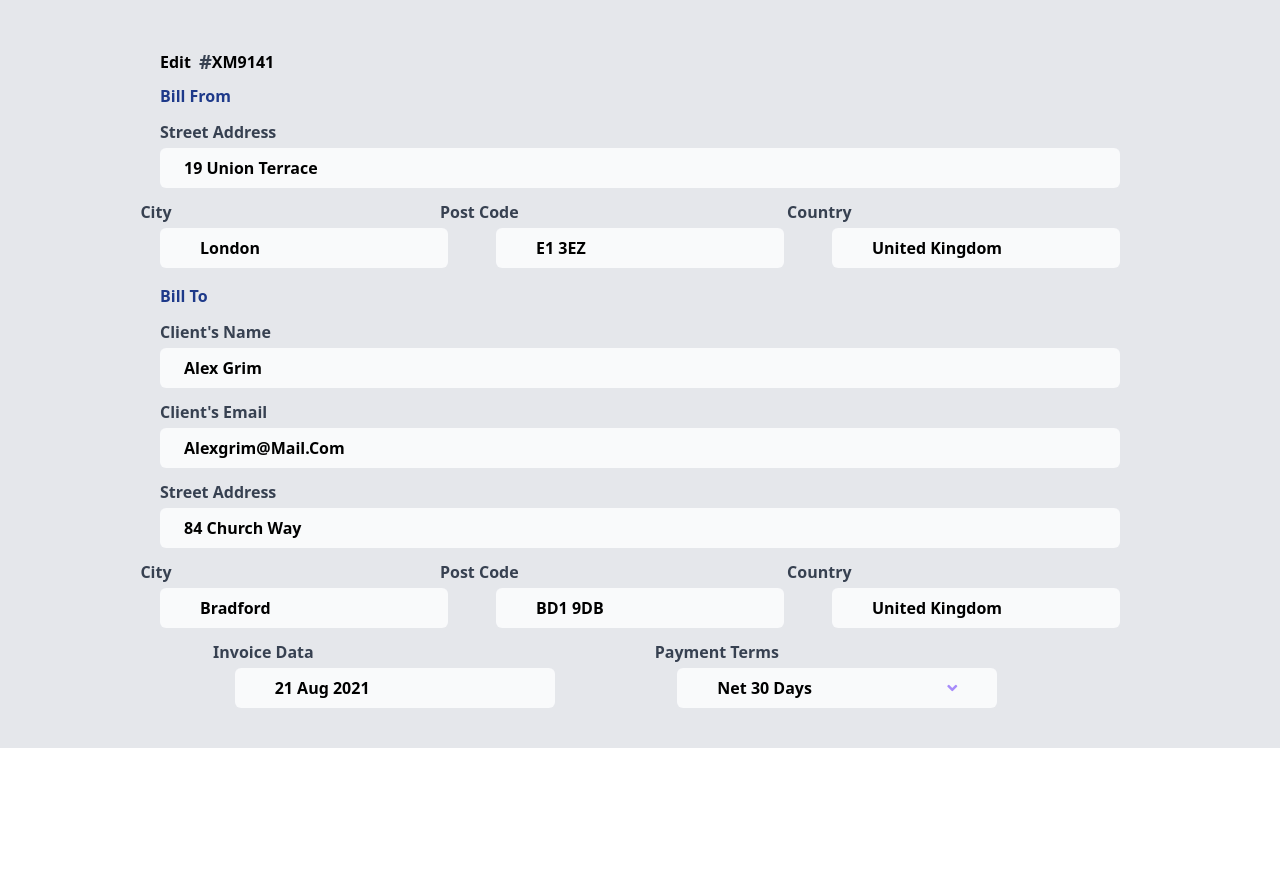
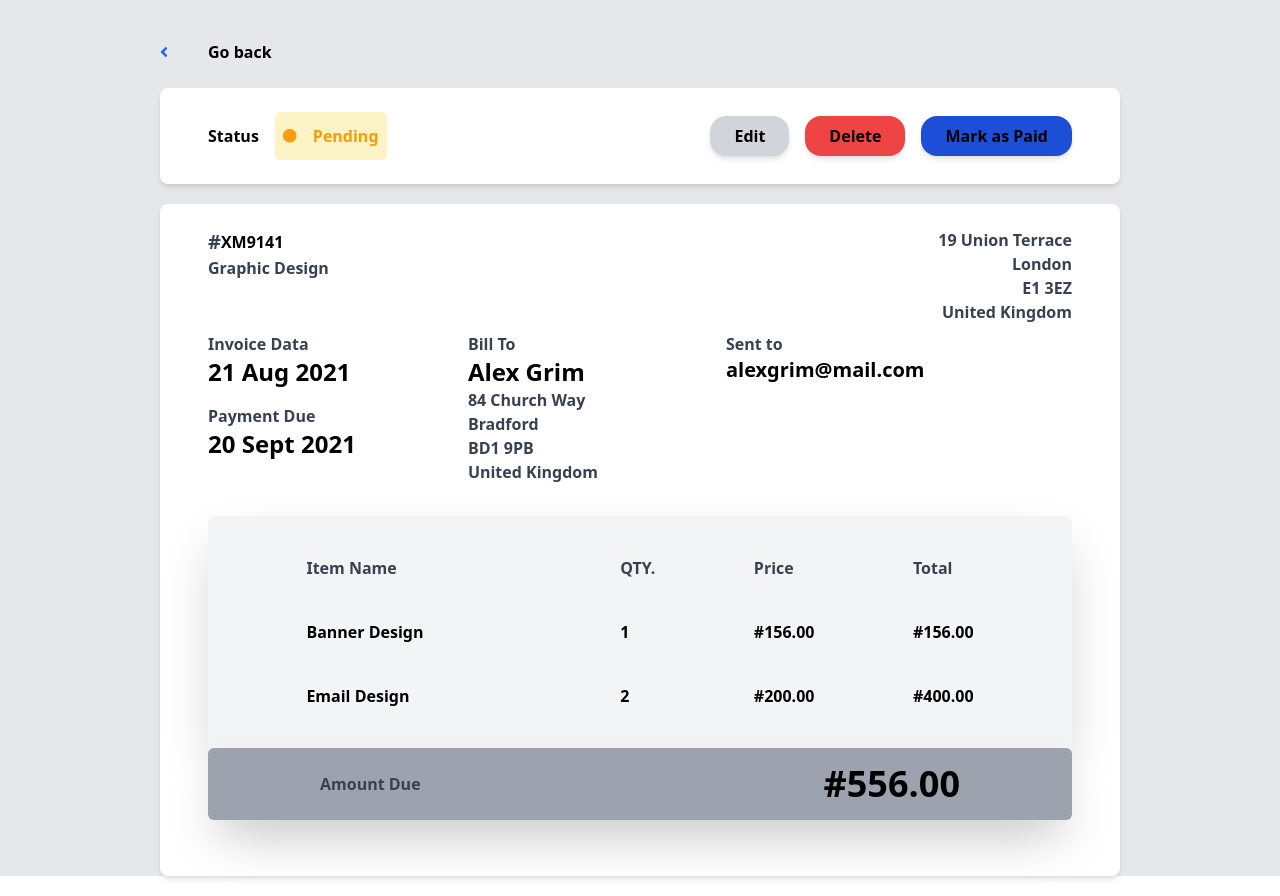
Before and after one commit to ayomideEnoch/invoice-app, a Vue app: page / in a window 1280 px wide. Before the commit the page ends 800 px from the top, so only its background shows below. Built offline with nearby package versions, Linux system fonts and the light colour scheme.

Commit message:
Iteration...

```diff
--- a/src/App.vue
+++ b/src/App.vue
@@ -1,75 +1,112 @@
 <template>
-  <section class="w-full h-full bg-gray-200 px-40 py-10">
-    <div class="flex font-bold items-center py-2">
-      <p class="capitalize">edit</p>
-      <p class="text-xl text-gray-700 ml-2">#</p>
-      <p>XM9141</p>
-    </div>
-    <div class="capitalize text-blue-900 font-bold">bill from</div>
-    <div class="font-bold capitalize">
-      <p class="text-gray-700 mt-3 mb-1">street address</p>
-      <div class="bg-gray-50 py-2 px-6 rounded-md shadow-4xl">19 union terrace</div>
-    </div>
-    <div class="font-bold capitalize flex justify-evenly -ml-72">
-      <p class="text-gray-700 mt-3 mb-1">city</p>
-      <p class="text-gray-700 mt-3 mb-1">post code</p>
-      <p class="text-gray-700 mt-3 mb-1">country</p>
-    </div>
-    <div class="font-bold flex justify-evenly">
-      <p class="capitalize bg-gray-50 py-2 px-10 w-80 rounded-md shadow-4xl">london</p>
-      <p class="uppercase bg-gray-50 py-2 px-10 w-80 rounded-md shadow-4xl mx-12">
-        e1 3ez
-      </p>
-      <p class="capitalize bg-gray-50 py-2 px-10 w-80 rounded-md shadow-4xl">
-        united kingdom
-      </p>
-    </div>
-    <div class="capitalize text-blue-900 font-bold mt-4">bill to</div>
-    <div class="font-bold capitalize">
-      <p class="text-gray-700 mt-3 mb-1">client's name</p>
-      <div class="bg-gray-50 py-2 px-6 rounded-md shadow-4xl">alex grim</div>
-    </div>
-    <div class="font-bold capitalize">
-      <p class="text-gray-700 mt-3 mb-1">client's email</p>
-      <div class="bg-gray-50 py-2 px-6 rounded-md shadow-4xl">alexgrim@mail.com</div>
-      <div class="font-bold capitalize">
-        <p class="text-gray-700 mt-3 mb-1">street address</p>
-        <div class="bg-gray-50 py-2 px-6 rounded-md shadow-4xl">84 church way</div>
-      </div>
-      <div class="font-bold capitalize flex justify-evenly -ml-72">
-        <p class="text-gray-700 mt-3 mb-1">city</p>
-        <p class="text-gray-700 mt-3 mb-1">post code</p>
-        <p class="text-gray-700 mt-3 mb-1">country</p>
-      </div>
-      <div class="font-bold flex justify-evenly">
-        <p class="capitalize bg-gray-50 py-2 px-10 w-80 rounded-md shadow-4xl">
-          bradford
-        </p>
-        <p class="uppercase bg-gray-50 py-2 px-10 w-80 rounded-md shadow-4xl mx-12">
-          bd1 9db
-        </p>
-        <p class="capitalize bg-gray-50 py-2 px-10 w-80 rounded-md shadow-4xl">
-          united kingdom
-        </p>
-      </div>
-
-      <div class="font-bold capitalize flex justify-evenly -ml-72">
-        <p class="text-gray-700 mt-3 mb-1">invoice data</p>
-        <p class="text-gray-700 mt-3 mb-1">payment terms</p>
-      </div>
-      <div class="font-bold flex justify-evenly">
-        <p class="capitalize bg-gray-50 py-2 px-10 w-80 rounded-md shadow-4xl">
-          21 aug 2021
-        </p>
-        <div
-          class="flex justify-between items-center capitalize bg-gray-50 py-2 px-10 w-80 rounded-md shadow-4xl mx-12"
-        >
-          <p class="">net 30 days</p>
-          <i class="fas fa-angle-down cursor-pointer text-purple-400 font-bold"></i>
+  <div class="w-full h-full bg-gray-200 px-40 pt-10">
+    <section class="">
+      <button class="flex justify-start items-center mb-6 font-bold">
+        <i class="fa fa-angle-left mr-10 text-blue-600"></i>
+        <p>Go back</p>
+      </button>
+      <div
+        class="flex justify-between items-center font-bold bg-white shadow-md p-2 pl-12 pr-12 px-5 py-4 rounded-lg mb-5"
+      >
+        <div>
+          <div class="flex items-center capitalize font-bold">
+            <p class="mr-4">status</p>
+            <div class="flex text-yellow-500 bg-yellow-100 items-center py-3 rounded-md">
+              <p class="px-2 text-sm">
+                <i class="fas fa-circle"></i>
+              </p>
+              <p class="px-2">pending</p>
+            </div>
+          </div>
+        </div>
+        <div class="flex py-3">
+          <button
+            class="px-6 shadow-md bg-gray-300 rounded-2xl p-2 ml-4 capitalize font-bold"
+          >
+            <p>edit</p>
+          </button>
+          <button
+            class="px-6 shadow-md bg-red-500 rounded-2xl p-2 ml-4 capitalize font-bold"
+          >
+            <p>delete</p>
+          </button>
+          <button>
+            <p class="px-6 shadow-md bg-blue-700 rounded-2xl p-2 ml-4 font-bold">
+              Mark as Paid
+            </p>
+          </button>
         </div>
       </div>
-    </div>
-  </section>
+    </section>
+    <section
+      class="pt-6 font-bold bg-white shadow-md pl-12 pr-12 p-2 px-5 py-4 rounded-lg mb-5"
+    >
+      <div class="flex justify-between">
+        <div class="">
+          <div class="flex items-center">
+            <p class="text-xl text-gray-700">#</p>
+            <p>XM9141</p>
+          </div>
+          <p class="capitalize text-gray-700">graphic design</p>
+        </div>
+        <div class="capitalize text-gray-700 text-right">
+          <p class="">19 union terrace</p>
+          <p class="">london</p>
+          <p class="uppercase">e1 3ez</p>
+          <p class="">united kingdom</p>
+        </div>
+      </div>
+      <div class="flex justify-start pt-2 pb-8">
+        <div class="capitalize">
+          <p class="text-gray-700">invoice data</p>
+          <p class="text-2xl pb-4">21 Aug 2021</p>
+          <p class="text-gray-700">payment due</p>
+          <p class="text-2xl">20 Sept 2021</p>
+        </div>
+        <div class="capitalize px-30 ml-28">
+          <p class="text-gray-700">bill to</p>
+          <p class="text-2xl">alex grim</p>
+          <div class="text-gray-700">
+            <p>84 church way</p>
+            <p>bradford</p>
+            <p class="uppercase">bd1 9pb</p>
+            <p>united kingdom</p>
+          </div>
+        </div>
+        <div class="px-32">
+          <p class="text-gray-700">Sent to</p>
+          <p class="text-xl">alexgrim@mail.com</p>
+        </div>
+      </div>
+      <div class="flex justify-evenly bg-gray-100 shadow-2xl rounded-md">
+        <div class="capitalize py-10">
+          <p class="text-gray-700">item name</p>
+          <p class="py-10">banner design</p>
+          <p class="">email design</p>
+        </div>
+        <div></div>
+        <div class="uppercase py-10">
+          <p class="text-gray-700">qty.</p>
+          <p class="py-10">1</p>
+          <p>2</p>
+        </div>
+        <div class="capitalize py-10">
+          <p class="text-gray-700">price</p>
+          <p class="py-10">#156.00</p>
+          <p>#200.00</p>
+        </div>
+        <div class="capitalize py-10">
+          <p class="text-gray-700">total</p>
+          <p class="py-10">#156.00</p>
+          <p>#400.00</p>
+        </div>
+      </div>
+      <div class="flex justify-between bg-gray-400 px-28 shadow-2xl rounded-md mb-10">
+        <p class="capitalize flex items-center text-gray-700">amount due</p>
+        <p class="text-4xl py-4">#556.00</p>
+      </div>
+    </section>
+  </div>
 </template>
 
 <script>
```
